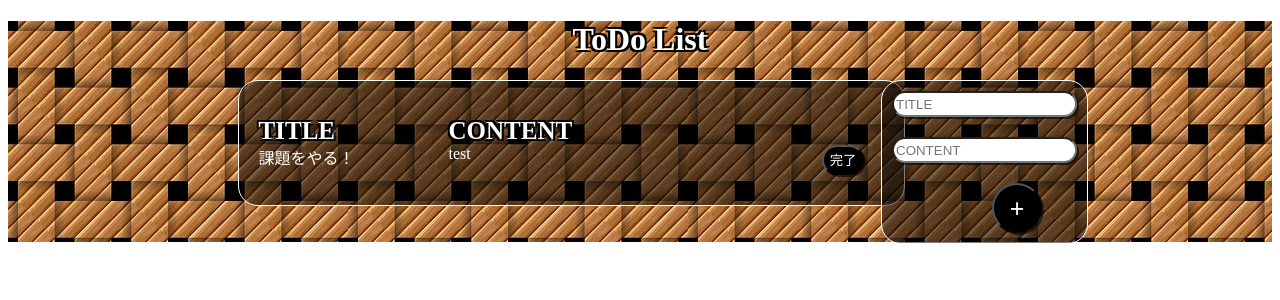
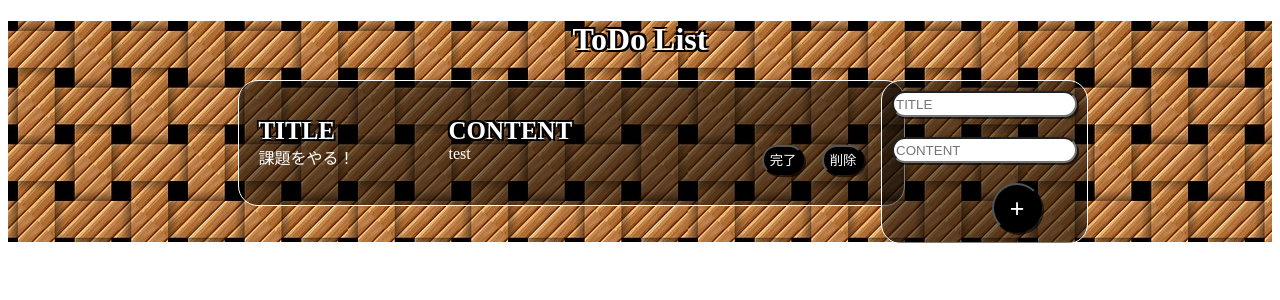
Before and after one commit to matsumoto-takuya-823/codevillage-section11, a React (Create React App) app in the folder firstapp/: page / in a window 1280 px wide. Shown: the top 300 px of the page. Built offline with nearby package versions, Linux system fonts and the light colour scheme.

Commit message:
削除機能の追加
削除ボタンを押したらtodoが消える

```diff
--- a/firstapp/src/App.jsx
+++ b/firstapp/src/App.jsx
@@ -75,8 +75,6 @@ class App extends React.Component {
 
 
 	handleClick(key){
-		// const desc =  this.state.todos.desc
-
 		//ボタン押したら、falseはtrueにtrueはfalseにする
 		const newBtnText = this.state.todos.slice()
 		if (newBtnText[key].isDone === false) {
@@ -88,6 +86,16 @@ class App extends React.Component {
 		this.setState({
 			todos: newBtnText
 		})
+	}
+
+	handleDelete(i){
+		//削除ボタン押したらtodosが消えるようにする
+		// 削除
+		this.state.todos.splice(i, 1);
+		// 保存
+		this.setState({
+		  todo : this.state.todos
+		});
 	}
 
 
@@ -103,7 +111,8 @@ class App extends React.Component {
 				<Form handleSubmit={this.handleSubmit.bind(this)}></Form>
 				<TodoList
 				todos={this.state.todos}
-				handleClick={this.handleClick.bind(this)}></TodoList>
+				handleClick={this.handleClick.bind(this)}
+				handleDelete={this.handleDelete.bind(this)}></TodoList>
 			</Container>
 		)
 	}
--- a/firstapp/src/TodoItem.jsx
+++ b/firstapp/src/TodoItem.jsx
@@ -31,6 +31,14 @@ li {
         border-radius: 20px;
         color: #fff;
         box-shadow: 2px 2px rgba(0, 0, 0, 0.6);
+        margin-left: 20px;
+    }
+    .complete {
+        position: absolute;
+        bottom: 10px;
+        right: 80px;
+    }
+    .delete {
         position: absolute;
         bottom: 10px;
         right: 20px;
@@ -47,7 +55,8 @@ export default class TodoItem extends React.Component {
                 <li>
                     <p><span>TITLE</span><br></br>{this.props.title}</p>
                     <p><span>CONTENT</span><br></br>{this.props.desc}</p>
-                    <button onClick={(e)=>{this.props.handleClick(this.props.id)}}>{buttonText}</button>
+                    <button className="complete" onClick={(e)=>{this.props.handleClick(this.props.id)}}>{buttonText}</button>
+                    <button className="delete" onClick={(e)=>{this.props.handleDelete(this.props.id)}}>削除</button>
                 </li>
             </ItemStyle>
         )
--- a/firstapp/src/TodoList.jsx
+++ b/firstapp/src/TodoList.jsx
@@ -19,6 +19,7 @@ export default class TodoList extends React.Component{
                     desc={todo.desc}
                     isDone={todo.isDone}
                     handleClick={this.props.handleClick}
+                    handleDelete={this.props.handleDelete}
                 />
 
             )
```
